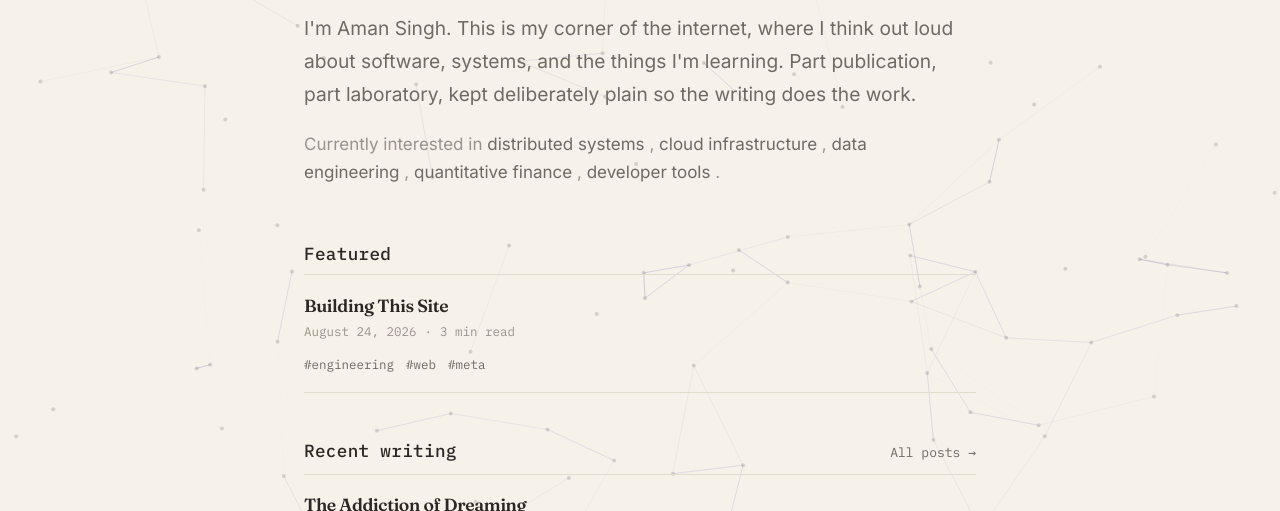
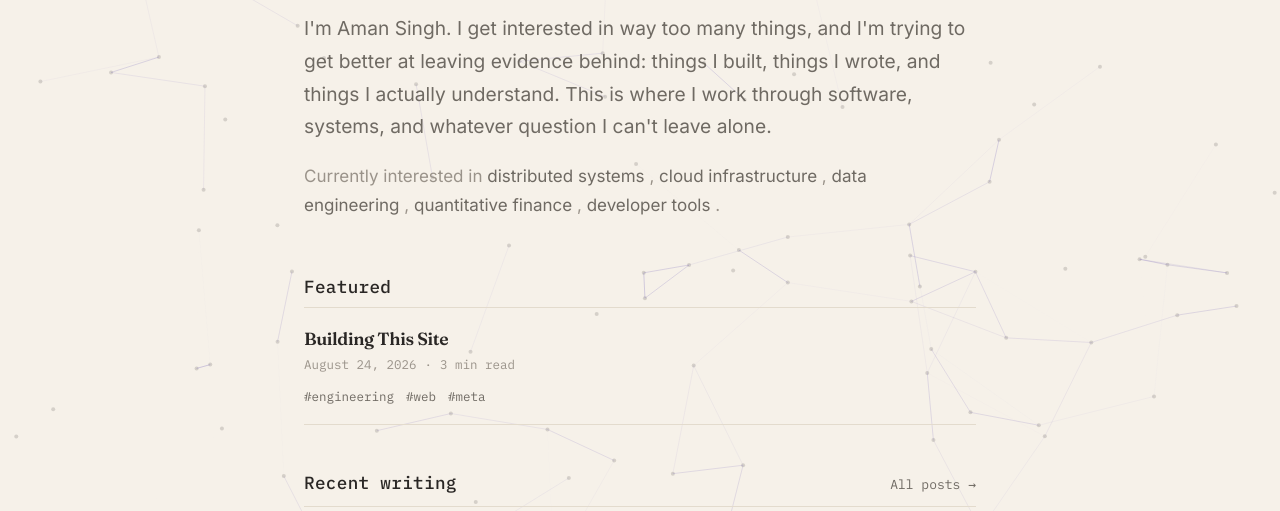
Before and after one commit to aman25singh/website, an Astro site: page / in a window 1280 px wide. Shown: the part 226-737 px from the top of the page. Built offline with nearby package versions, Linux system fonts and the light colour scheme; Astro itself is replaced by a stand-in of ours; some packages are replaced by stand-ins of ours.

Commit message:
Make homepage introduction more personal

```diff
--- a/src/pages/index.astro
+++ b/src/pages/index.astro
@@ -29,9 +29,9 @@ const interests = [
       <p class="eyebrow">{site.tagline}</p>
       <h1>An engineering notebook.</h1>
       <p class="lede">
-        I'm {site.author}. This is my corner of the internet, where I think out loud about software,
-        systems, and the things I'm learning. Part publication, part laboratory, kept deliberately
-        plain so the writing does the work.
+        I'm {site.author}. I get interested in way too many things, and I'm trying to get better at
+        leaving evidence behind: things I built, things I wrote, and things I actually understand.
+        This is where I work through software, systems, and whatever question I can't leave alone.
       </p>
       <p class="interests">
         Currently interested in {
```
